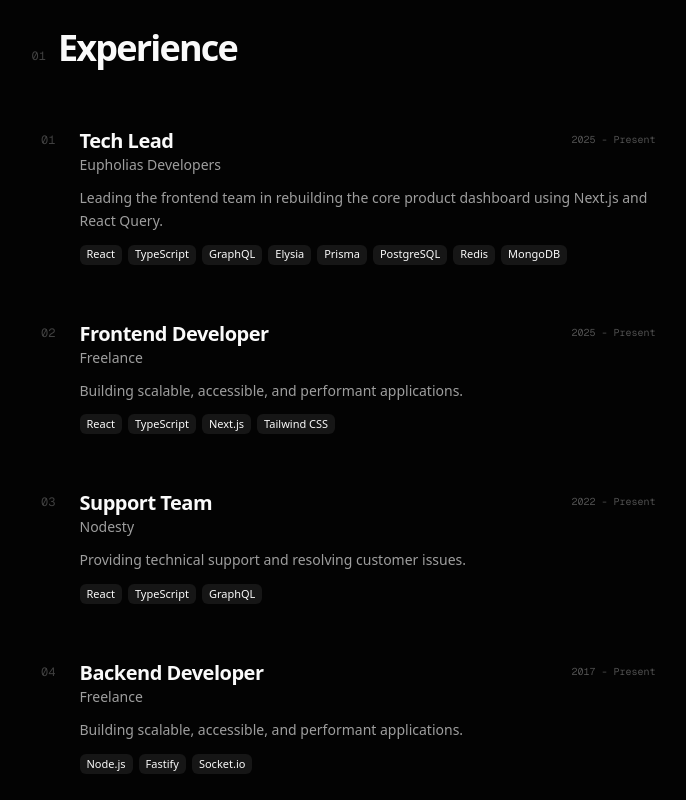
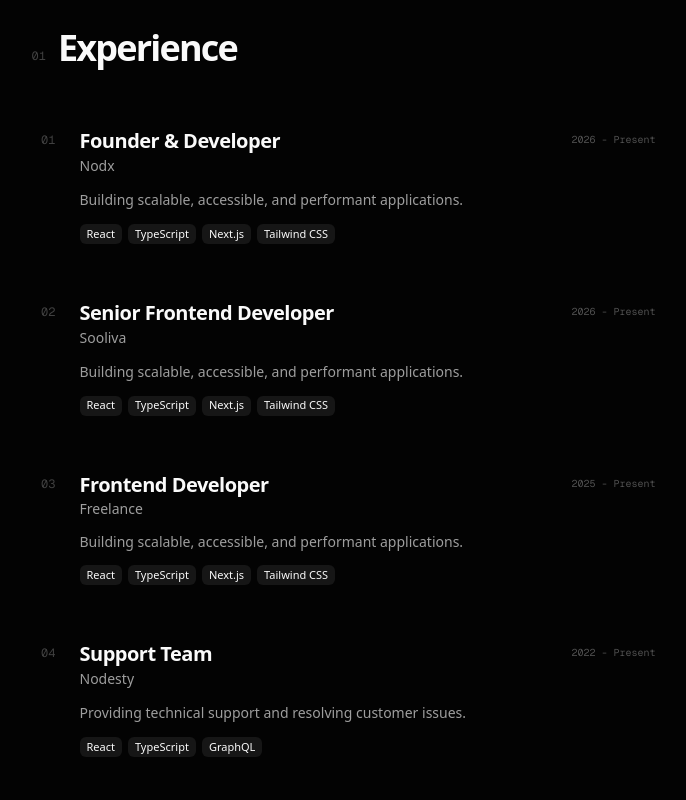
Before and after one commit to xrenata/portfolio, a Next.js app: page /about in a window 1280 px wide. Shown: the part 560-1360 px from the top of the page, without its empty margins (289-975 px from the left). Built offline with nearby package versions, Linux system fonts and the light colour scheme.

Commit message:
feat: enhance work experience section with links and update company details

```diff
--- a/src/app/about/page.tsx
+++ b/src/app/about/page.tsx
@@ -44,7 +44,13 @@ export default function AboutPage() {
                                                 <h3 className="text-xl font-bold tracking-tight leading-tight">
                                                     {job.role}
                                                 </h3>
-                                                <p className="text-sm text-muted-foreground mt-0.5">{job.company}</p>
+                                                {job.link ? (
+                                                    <a href={job.link} target="_blank" rel="noopener noreferrer" className="text-sm text-muted-foreground mt-0.5 hover:text-foreground transition-colors">
+                                                        {job.company}
+                                                    </a>
+                                                ) : (
+                                                    <p className="text-sm text-muted-foreground mt-0.5">{job.company}</p>
+                                                )}
                                             </div>
                                             <span className="font-mono text-[10px] text-muted-foreground/50 shrink-0 mt-1">
                                                 {job.period}
--- a/src/data/resume.ts
+++ b/src/data/resume.ts
@@ -5,6 +5,7 @@ export interface Experience {
     period: string
     description: string
     tags: string[]
+    link?: string
 }
 
 export const ABOUT = {
@@ -17,11 +18,20 @@ export const ABOUT = {
 
 export const WORK_EXPERIENCE: Experience[] = [
     {
-        company: "Eupholias Developers",
-        role: "Tech Lead",
-        period: "2025 - Present",
-        description: "Leading the frontend team in rebuilding the core product dashboard using Next.js and React Query.",
-        tags: ["React", "TypeScript", "GraphQL", "Elysia", "Prisma", "PostgreSQL", "Redis", "MongoDB"]
+        company: "Nodx",
+        role: "Founder & Developer",
+        period: "2026 - Present",
+        description: "Building scalable, accessible, and performant applications.",
+        tags: ["React", "TypeScript", "Next.js", "Tailwind CSS"],
+        link: "https://nodx.org"
+    },
+    {
+        company: "Sooliva",
+        role: "Senior Frontend Developer",
+        period: "2026 - Present",
+        description: "Building scalable, accessible, and performant applications.",
+        tags: ["React", "TypeScript", "Next.js", "Tailwind CSS"],
+        link: "https://sooliva.com"
     },
     {
         company: "Freelance",
@@ -35,7 +45,8 @@ export const WORK_EXPERIENCE: Experience[] = [
         role: "Support Team",
         period: "2022 - Present",
         description: "Providing technical support and resolving customer issues.",
-        tags: ["React", "TypeScript", "GraphQL"]
+        tags: ["React", "TypeScript", "GraphQL"],
+        link: "https://nodesty.com"
     },
     {
         company: "Freelance",
@@ -43,5 +54,13 @@ export const WORK_EXPERIENCE: Experience[] = [
         period: "2017 - Present",
         description: "Building scalable, accessible, and performant applications.",
         tags: ["Node.js","Fastify","Socket.io"]
+    },
+    {
+        company: "Eupholias Developers",
+        role: "Tech Lead",
+        period: "2025 - 2026",
+        description: "Leading the frontend team in rebuilding the core product dashboard using Next.js and React Query.",
+        tags: ["React", "TypeScript", "GraphQL", "Elysia", "Prisma", "PostgreSQL", "Redis", "MongoDB"],
+        link: "https://eupholias.com"
     }
 ]
```
